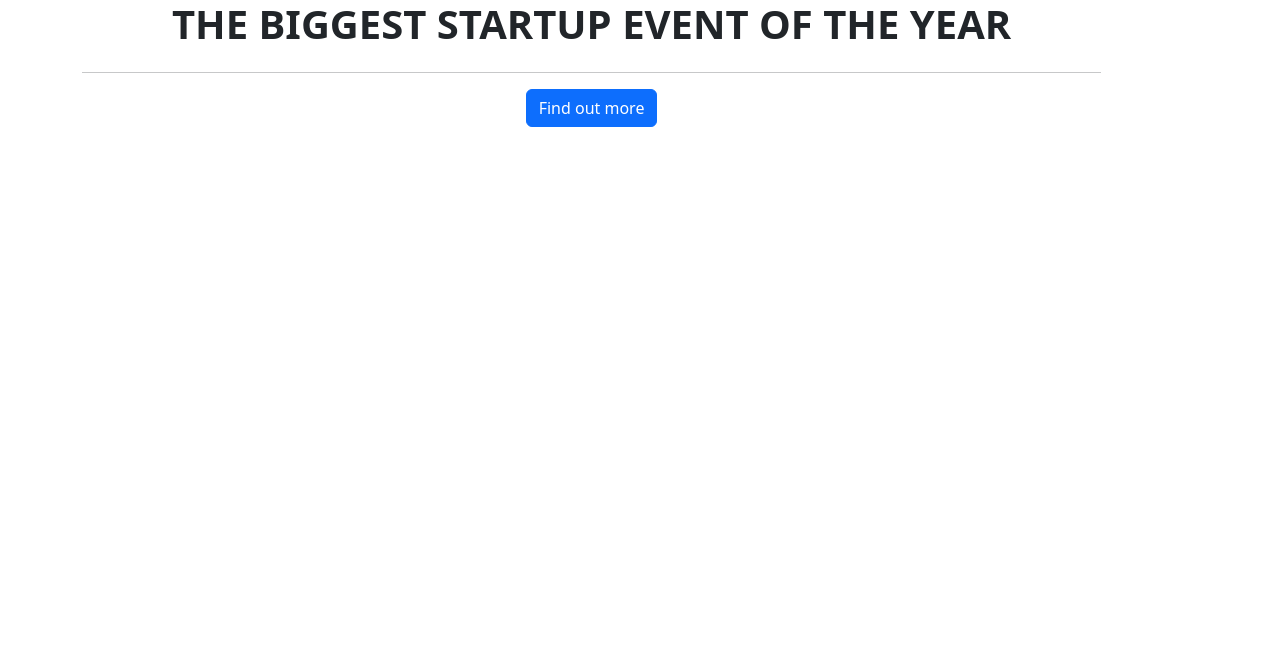
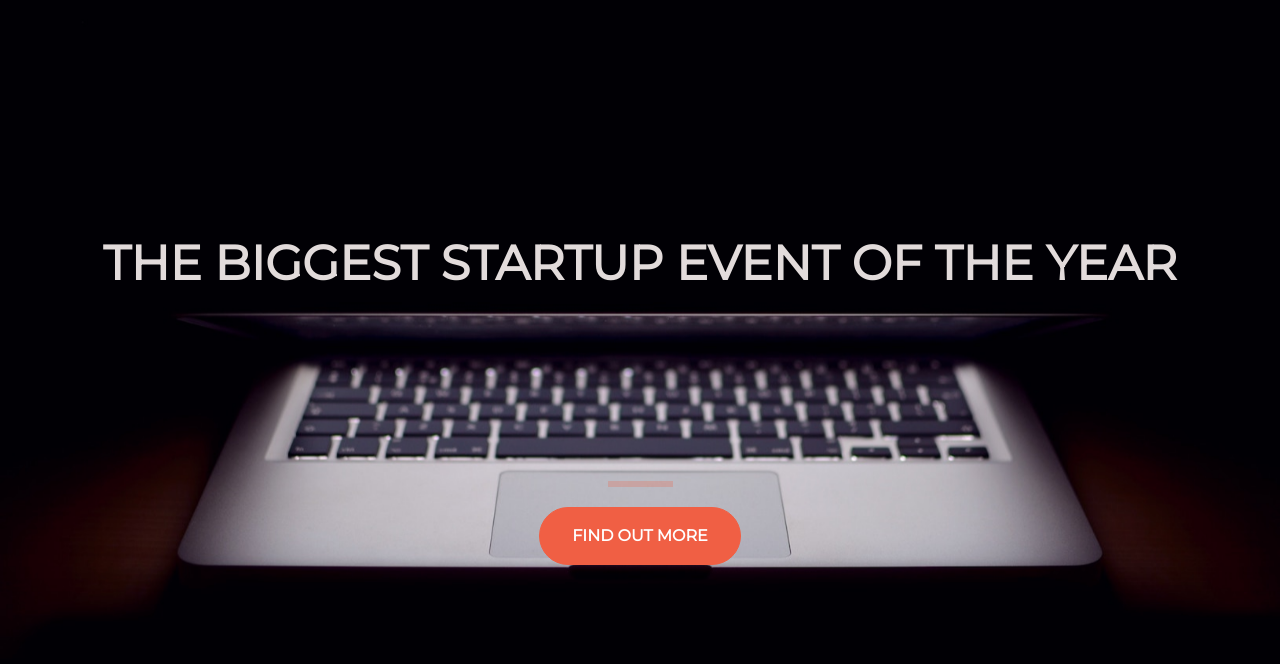
Before and after one commit to togacode/yesco-shop, a plain HTML site: page index.html in a window 1280 px wide. Drawn offline with nearby package versions, Linux system fonts and the light colour scheme.

Commit message:
index.html

```diff
--- a/index.html
+++ b/index.html
@@ -17,7 +17,7 @@
     <link href="https://cdn.jsdelivr.net/npm/bootstrap@5.3.3/dist/css/bootstrap.min.css" rel="stylesheet" integrity="sha384-QWTKZyjpPEjISv5WaRU9OFeRpok6YctnYmDr5pNlyT2bRjXh0JMhjY6hW+ALEwIH" crossorigin="anonymous">
 
     <!-- My own stylesheet -->
-    <link href="style-startup-landing-page.css" rel="stylesheet">
+    <link href="style.css" rel="stylesheet">
   </head>
   <body>
     <div class="container d-flex align-items-center h-100">
```
